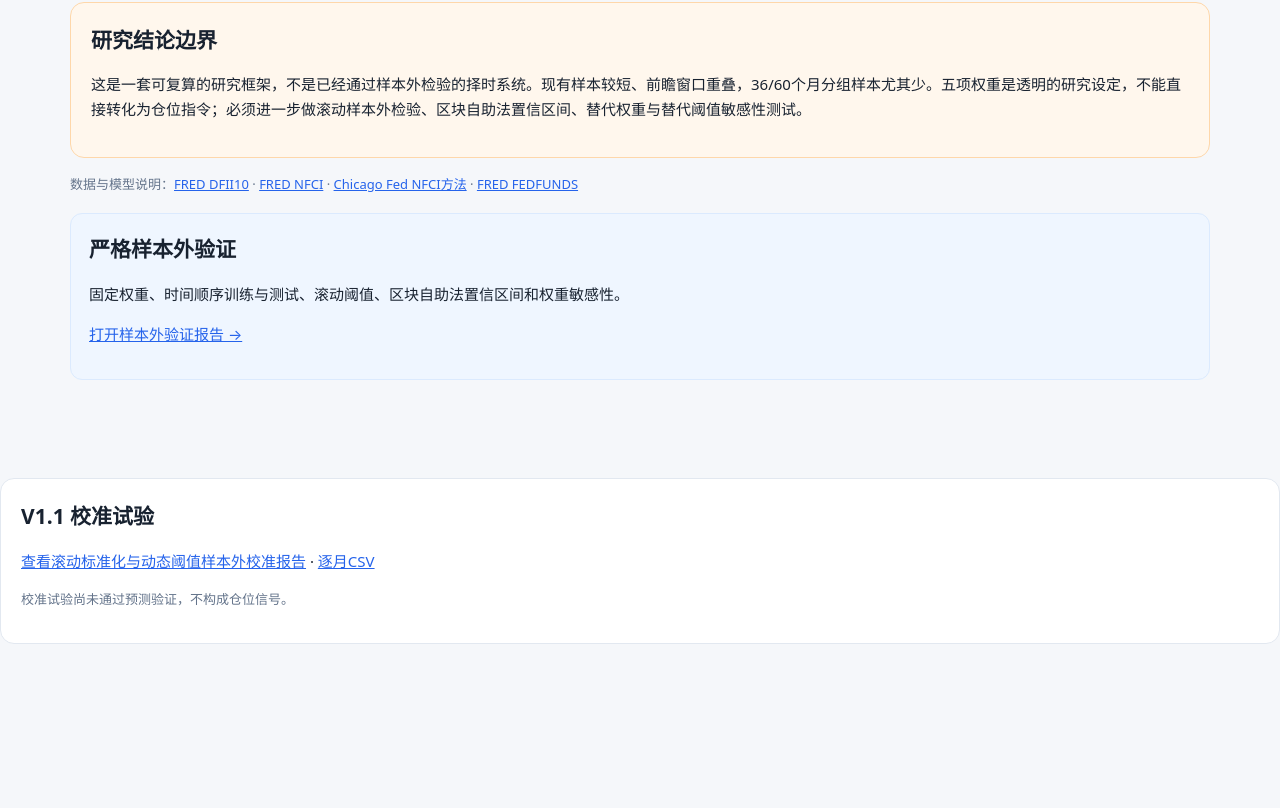
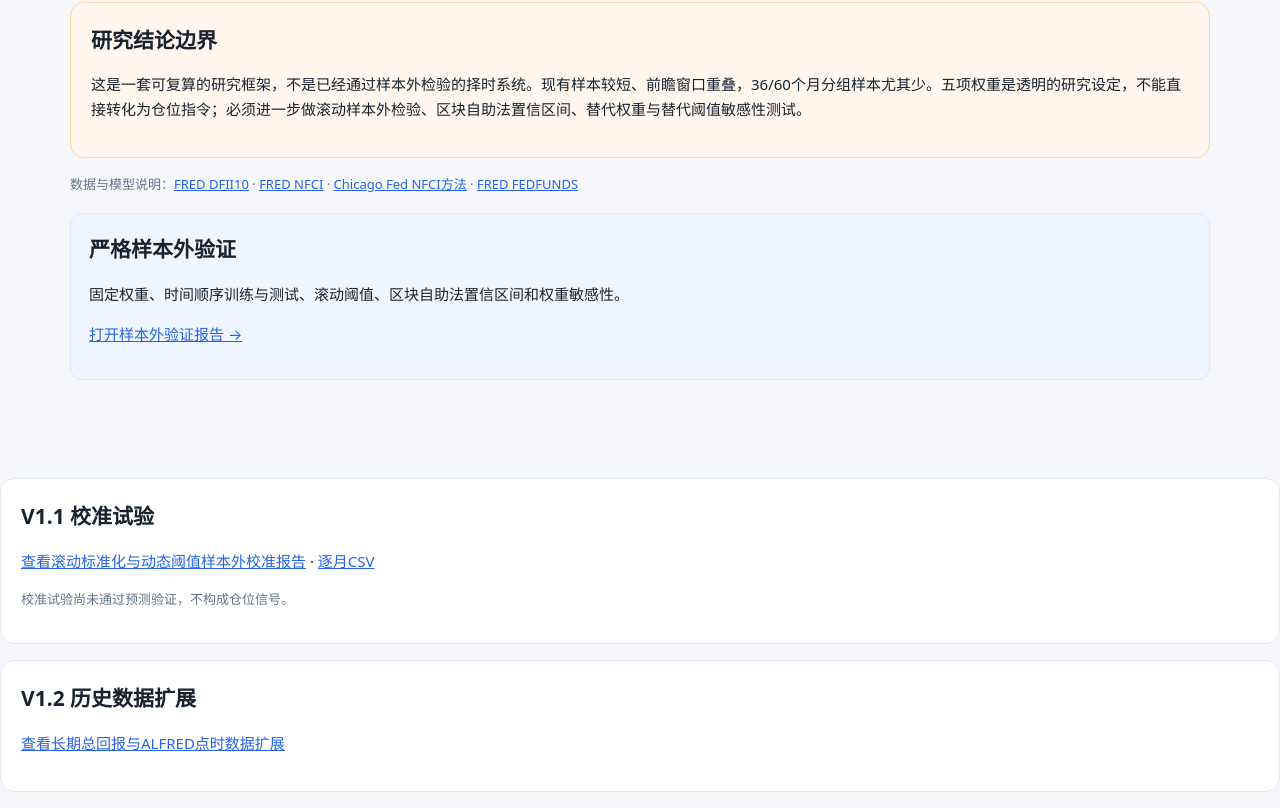
Before and after one commit to yuweijia1992/demo, a plain HTML site: page articles/sp500-valuation-macro-full-model.html in a window 1280 px wide. Shown: the part 2213-3021 px from the top of the page. Before the commit the page ends 2873 px from the top, so only its background shows below. Drawn offline with Linux system fonts and the light colour scheme.

Commit message:
Link V1.2 historical data extension

```diff
--- a/articles/sp500-valuation-macro-full-model.html
+++ b/articles/sp500-valuation-macro-full-model.html
@@ -23,4 +23,4 @@ fetch(DATA_URL).then(r=>r.json()).then(d=>{
  function render(){const h=document.getElementById("horizon").value;document.getElementById("summary").innerHTML=d.summary_by_horizon[h].map(z=>'<tr><td>'+z.band+'</td><td>'+z.n+'</td><td>'+pct(z.avg_return)+'</td><td>'+pct(z.median_return)+'</td><td>'+pct(z.negative_return_share)+'</td><td>'+pct(z.avg_max_drawdown)+'</td><td>'+pct(z.unrecovered_share)+'</td><td>'+(z.median_recovery_months==null?"未修复/无样本":z.median_recovery_months)+'</td></tr>').join("");}
  document.getElementById("horizon").addEventListener("change",render);render();
 }).catch(e=>{document.getElementById("latest").textContent="数据加载失败，请稍后刷新。";});
-</script><section class="panel"><h2>V1.1 校准试验</h2><p><a href="./sp500-macro-model-v11-calibration.html">查看滚动标准化与动态阈值样本外校准报告</a> · <a href="../data/index-valuation/sp500-macro-model-v11-calibration.csv">逐月CSV</a></p><p class="small">校准试验尚未通过预测验证，不构成仓位信号。</p></section></body></html>
+</script><section class="panel"><h2>V1.1 校准试验</h2><p><a href="./sp500-macro-model-v11-calibration.html">查看滚动标准化与动态阈值样本外校准报告</a> · <a href="../data/index-valuation/sp500-macro-model-v11-calibration.csv">逐月CSV</a></p><p class="small">校准试验尚未通过预测验证，不构成仓位信号。</p></section><section class="panel"><h2>V1.2 历史数据扩展</h2><p><a href="./sp500-macro-model-v12-history-extension.html">查看长期总回报与ALFRED点时数据扩展</a></p></section></body></html>
```
